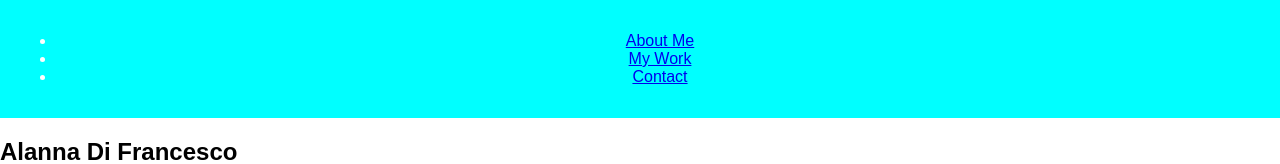
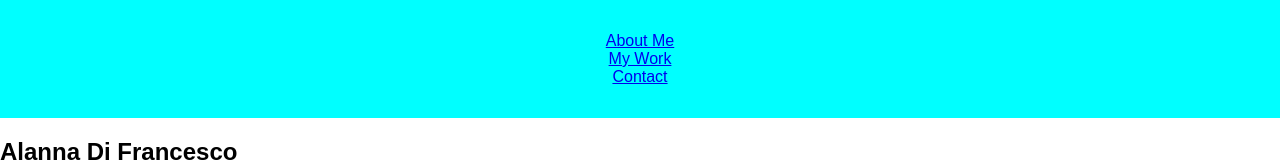
Before and after one commit to alannadf/Challenge2, a plain HTML site: page index.html in a window 1280 px wide. Shown: the top 164 px of the page. Drawn offline with Linux system fonts and the light colour scheme.

Commit message:
In css, nav ul with no list style and padding.

```diff
--- a/assets/css/style.css
+++ b/assets/css/style.css
@@ -10,3 +10,8 @@ header {
     padding: 1rem;
     text-align: center;
 }
+
+nav ul {
+    list-style: none;
+    padding: 0;
+}
```
